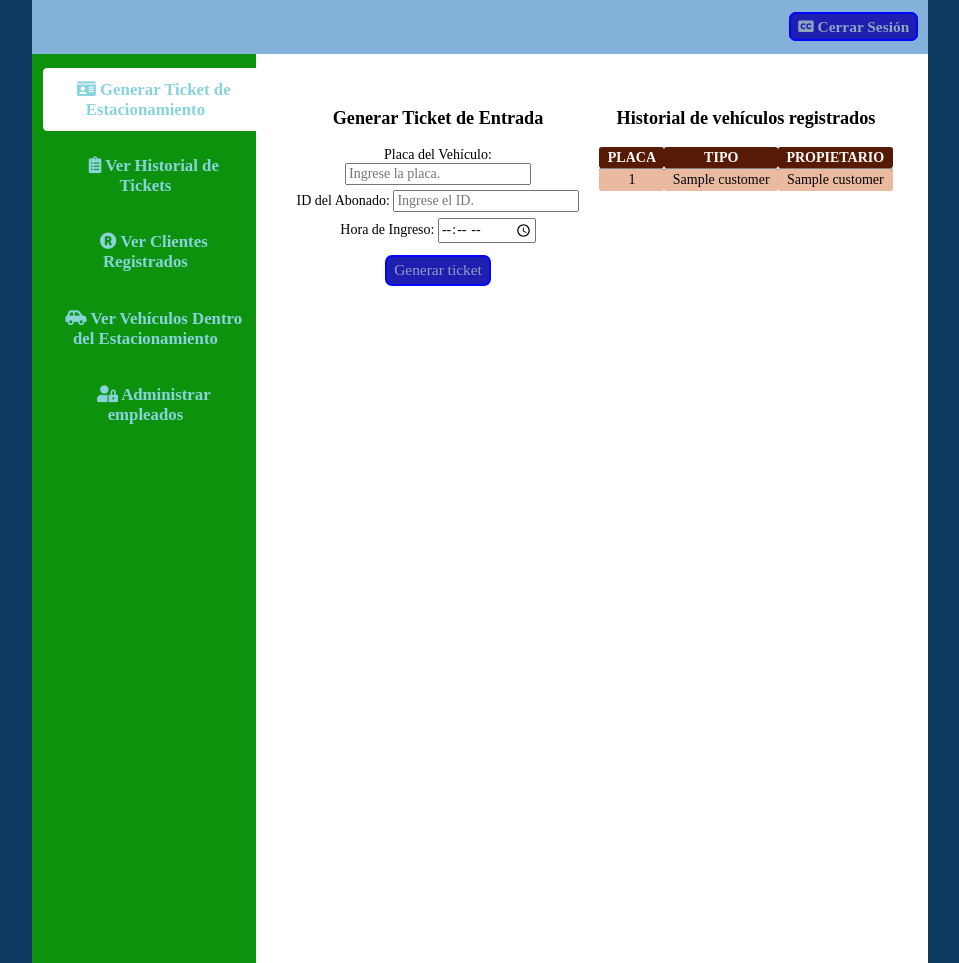
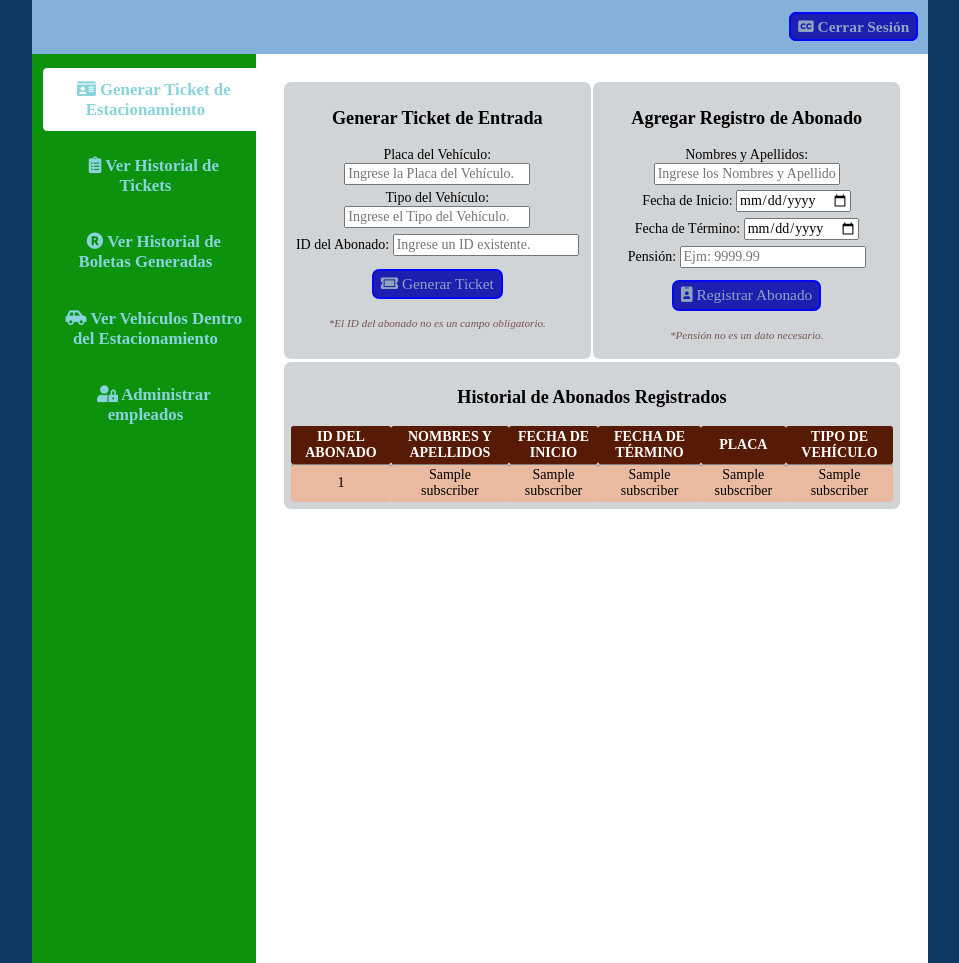
Before and after one commit to Fredy-cod/Sistema-de-control-de-servicio-de-parqueo, a Flask app: template templates/main.html in a window 1280 px wide. Shown: the part 104-1067 px from the top of the page, without its empty margins (160-1119 px from the left). Run offline with Flask 2, Linux system fonts and the light colour scheme; the template is opened without the code that fills it: most values are stand-ins (such as "Sample title", 1, 10 or a date in 2020); some libraries are stand-ins or nearby versions.

Commit message:
Avance; realizar cambios en parámetros de la conexión

```diff
--- a/app.py
+++ b/app.py
@@ -2,6 +2,8 @@
 from flask import Flask, render_template, session, redirect, request, url_for
 #from importlib_metadata import method_cache
 from lib.database import database
+from datetime import datetime
+import json
 
 #variables generales del servidor de BBDD
 kwargs= {
@@ -9,7 +11,7 @@ kwargs= {
     "port":3306,
     "user":"root",
     "password":"sanpablo2022",
-    "db_name":"parkingSystem"
+    "db_name":"parking"
     }
 
 db= database(**kwargs)
@@ -22,6 +24,7 @@ app= Flask(__name__)
 app.secret_key="sanpablo22"
 
 #Variables globales
+admin_validated=0
 join_car_abo=db.join("abonados", "vehiculos")
 
 @app.route("/")
@@ -36,54 +39,95 @@ def login():
         username= request.form.get("username")
         password= request.form.get("password")
         users= db.getRecords("nombre_usuario, contrasenha, id_playa", "playas")
-        #return render_template("main.html", customers= db.getRecords("placa, tipo, nombre_completo", join_str),
-        #                        employees= db.getConditionalRecords("doc_id, nombre_completo, telefono, concat('S/.',salario)", "empleados", "id_playa=4000")) #Eliminar para verificación
         for i in users:
             if i[1] == password and i[0] == username:
                 session["username"]= i[0]
                 session["user_id"]= int(i[2])
                 main_kwargs={
-                    "customers": db.getRecords("placa, tipo, nombre_completo", join_car_abo),
+                    "subscribers": db.getRecords("abonados.id_abonado, nombre_completo, fecha_inicio, fecha_final, placa, tipo", join_car_abo),
                     "employees": db.getConditionalRecords("doc_id, nombre_completo, telefono, concat('S/.',salario)", "empleados", f"id_playa={session['user_id']}"),
-                    "subscribers_ids": db.getRecords("id_abonado", "abonados")
+                    "subscribers_ids": db.getRecords("id_abonado", "abonados"),
+                    "boletas": db.getRecords("id_boleta, id_vehiculo, hora_ingreso, hora_salida, precio", db.join("tickets", "boletas"))
                 }
-                return render_template("main.html", admin_validated=0, **main_kwargs)
+                return render_template("main.html", admin_validated=admin_validated, **main_kwargs)
     return render_template("login.html")
-
 
 
 @app.route("/main", methods=["GET", "POST"])
 def main():
+    global admin_validated
     if not "username" in session:
         return redirect(url_for("login"))
     main_kwargs={
-            "customers": db.getRecords("placa, tipo, nombre_completo", join_car_abo),
+            "subscribers": db.getRecords("abonados.id_abonado, nombre_completo, fecha_inicio, fecha_final, placa, tipo", join_car_abo),
             "employees": db.getConditionalRecords("doc_id, nombre_completo, telefono, concat('S/.',salario)", "empleados", f"id_playa={session['user_id']}"),
-            "subscribers_ids": db.getRecords("id_abonado", "abonados")
+            "subscribers_ids": db.getRecords("id_abonado", "abonados"),
+            "boletas": db.getRecords("id_boleta, id_vehiculo, hora_ingreso, hora_salida, precio", db.join("tickets", "boletas"))
         }
     if request.method == "POST" and "username" in session:
         form_name= request.form.get("form_name")
         if form_name == "ticket_generate":
-            db.addRecord("tickets", request.form.get("car_id"), f"(null, {session['user_id']}, curdate(), curtime())")
-        elif form_name == "":
-            pass
-        elif form_name == "":
-            pass
-        elif form_name == "append_employee":
-            pass
-        elif form_name == "admin_valid":
+            car_ids= db.getRecords("placa", "vehiculos")
+            car_dates= [request.form.get("car_id"), request.form.get("car_type"), request.form.get('subscriber_id')]
+            if car_dates[2]!="":
+                db.addRecordIgnore("vehiculos", f"('{car_dates[0]}', {int(car_dates[2])}, '{car_dates[1]}')")
+            else:
+                db.addRecordIgnore("vehiculos", f"('{car_dates[0]}', null, '{car_dates[1]}')")
+            db.addRecord("tickets", f"(null, '{ car_dates[0] }', '{session['user_id']}', curdate(), curtime())")
+            db.actualization(main_kwargs, join_car_abo, session['user_id']) # Actualizacion
+            return render_template("main.html", admin_validated=admin_validated, **main_kwargs)
+        elif form_name == "generate_boleta":
+            id_ticket= request.form.get("ticket_id")
+            datas= db.getConditionalRecords("tarifa, hora_inicio", db.join("playas", "tickets"), f"id_ticket={ id_ticket }")
+            actual= str(datetime.now().time())
+            minutes= int(db.query_executor(f"TIMESTAMPDIFF(minute, time({ datas[1] }), time({ actual }))"))
+            minutes= minutes/60
+            db.addRecord("boletas", f"(null, { id_ticket }, { int(datas[0])*minutes })")
+            db.actualization(main_kwargs, join_car_abo, session['user_id']) # Actualizacion
+            return render_template("main.html", admin_validated=admin_validated, **main_kwargs)
+        elif form_name=="add_subscriber":
+            subscriber_data=[request.form.get("subs_fullname"), request.form.get("subs_init"), request.form.get("subs_end"), float(request.form.get("subs_pension"))]
+            db.addRecord("abonados", f"(null, '{subscriber_data[0]}', date({subscriber_data[1]}), date({subscriber_data[2]}), '{subscriber_data[3]}')")
+            db.actualization(main_kwargs, join_car_abo, session['user_id']) # Actualizacion
+            return render_template("main.html", admin_validated=admin_validated, **main_kwargs)
+        elif form_name == "delete_employee":
+            employee_id= int(request.form.get('employee_id'))
+            db.deleteRecords("empleados", f"id_empleado= {employee_id}")
+            db.actualization(main_kwargs, join_car_abo, session['user_id']) # Actualizacion
+            return render_template("main.html", admin_validated=1, **main_kwargs)
+        elif form_name == "append_employee": #Agregar registro a Empleados
+            employee_data= [int(request.form.get('doc_id')), request.form.get('fullname'), int(request.form.get('phone')), float(request.form.get('salary'))]
+            db.addRecord("empleados", f"({employee_data[0]}, '{employee_data[1]}', {employee_data[2]}, {employee_data[3]})")
+            db.actualization(main_kwargs, join_car_abo, session['user_id']) # Actualizacion
+            return render_template("main.html", admin_validated=admin_validated, **main_kwargs)
+        elif form_name == "admin_valid": #Validar contraseña del administrador
             if request.form.get('admin_password') == admin_key:
-                return render_template("main.html", admin_validated=1, **main_kwargs)
+                admin_validated=1
+                return render_template("main.html", admin_validated=admin_validated, **main_kwargs)
             else:
-                return render_template("main.html", admin_validated=0, **main_kwargs)
-
+                return render_template("main.html", admin_validated=admin_validated, **main_kwargs)
+        elif form_name == "delete_employee": #Eliminar un empleado de la BBDD
+            employee_id= int(request.form.get('employee_id'))
+            db.deleteRecords('empleados', f'id={int(employee_id)}')
+            db.actualization(main_kwargs, join_car_abo, session['user_id']) # Actualizacion
+            return render_template("main.html", admin_validated=admin_validated, **main_kwargs)
+        elif form_name == "modify_employee": #Modificar datos de un empleado de la BBDD
+            employee_id= int(request.form.get('employee_id'))
+            employee_data= db.getConditionalRecord('phone, salary', 'empleados', f'id_empleado={ employee_id }')
+            empl_phone= int(request.form.get('new_phone')) if request.form.get('new_phone')!="" else employee_data[0]
+            empl_salary= float(request.form.get('new_salary')) if request.form.get('new_salary')!="" else employee_data[1]
+            db.modRecords("empleados", f"salario={ empl_salary }, telefono={ empl_phone }", f"id_empleado={ employee_id }")
+            db.actualization(main_kwargs, join_car_abo, session['user_id']) # Actualizacion
+            return render_template("main.html", admin_validated=admin_validated, **main_kwargs)
     elif request.method != "POST" and "username" in session:
-        return render_template("main.html", admin_validated=0, **main_kwargs)
+        return render_template("main.html", admin_validated=admin_validated, **main_kwargs)
 
 @app.route("/logout")
 def logout():
+    global admin_validated
     if "username" in session:
         session.clear()
+        admin_validated= 0
     return redirect(url_for("init"))
 
 
--- a/static/css/layout.css
+++ b/static/css/layout.css
@@ -80,6 +80,11 @@ menu {
 .modify:hover {
     background-color: rgb(89, 170, 92);
 }
+.advertisement {
+    font-size: 0.8rem;
+    color: rgb(124, 84, 84);
+    font-style: italic;
+}
 
 a {
     background-color: transparent;
--- a/static/css/login.css
+++ b/static/css/login.css
@@ -18,7 +18,7 @@ image {
     margin: auto auto;
     border-radius: 4.5rem 1rem;
     background-color: rgba(255, 255, 255, 0.3);
-    text-align: left;
+    text-align: center;
 }
 
 label {
--- a/static/css/main.css
+++ b/static/css/main.css
@@ -63,15 +63,25 @@ input {
 #content1 {
     display: grid;
     grid-template-columns: 1fr 1fr;
-    grid-template-areas: "create_ticket cars_table";
+    grid-template-rows: auto auto;
+    grid-template-areas: "create_ticket add_subscriber"
+                         "cars_table cars_table";
+    grid-gap: 0.2rem;
 }
 #create_ticket {
     grid-area: create_ticket;
-    padding: 0.5rem;
 }
 #cars_table {
     grid-area: cars_table;
+}
+#add_subscriber {
+    grid-area: add_subscriber;
+}
+
+section {
+    background-color: rgba(68, 80, 91, 0.243);
     padding: 0.5rem;
+    border-radius: 0.5rem;
 }
 
 /*Configuración 2*/
@@ -93,11 +103,25 @@ input {
 }
 #append_employee_form {
     background-color: rgba(83, 108, 130, 0.519);
+    margin-top: 1.5rem;
     margin-left: auto;
     margin-right: auto;
     padding: 1rem;
-    border-radius: 0.2rem;
+    border-radius: 0.3rem;
+}
+#employees_table {
+    margin-top: 1rem;
 }
 .blocked_admin_buttons {
     text-decoration:line-through;
 }
+.employee_buttons {
+    display:inline-flex;
+}
+#empl_mod_data {
+    background-color: rgba(18, 111, 193, 0.652);
+    border-radius: 0.3rem;
+    margin-top: 0.5rem;
+    margin-bottom: 0.5rem;
+    padding: 1rem;
+}
--- a/static/js/main.js
+++ b/static/js/main.js
@@ -83,3 +83,32 @@ function enabled_admin_buttons(enabled){
         }
     }
 };
+
+function view_mod_data(name, index){
+    div= document.getElementById('empl_mod_data');
+    p= document.getElementById('empl_data')
+    if (div.style.display== 'none'){
+        div.style.display='block';
+        empl_data.innerHTML= 'Modificar Datos del Empleado: '+name;
+        document.getElementById('employee_id').value= index;
+    }
+    else {
+        div.style.display='none';
+    }
+}
+
+function sub_id_validate(list){
+    list= list.split(',), (');
+    subscriber_id= document.getElementById('subscriber_id');
+    button= document.getElementById('ticket_gen');
+    str_id= String(subscriber_id.value);
+    console.log(subscriber_id.value);
+    for (let i=0; i<list.length; i++){
+        if ( (list[i].includes(str_id) && str_id.length==4) || subscriber_id.value==''){
+            console.log(list[i]);
+            button.disabled= false;
+            return;
+        }
+        button.disabled= true;
+    }
+}
--- a/templates/login.html
+++ b/templates/login.html
@@ -9,11 +9,6 @@
     <form id="login_form" action="{{ url_for('login') }}" method='post' ><b>
         <label><i class="fa fa-user"></i> Nombre de usuario<br><input type="text" name="username" required placeholder="Escriba aquí el nombre de usuario" /></label><br>
         <label><i class="fa fa-key"></i> Contraseña de usuario<br><input type="password" name="password" required placeholder="Escriba aquí la contraseña" /></label><br>
-        <label><i class="fa fa-user-lock"></i> Seleccione el tipo de <b>Usuario</b></label><br>
-        <input type="radio" id="employee" name="user_type" value="employee" checked>
-        <label for="employee">Empleado</label>
-        <input type="radio" id="admin" name="user_type" value="admin">
-        <label for="admin">Administrador</label>
         <section id="buttonContainer" style="text-align: center; grid-area: button;"><button type="submit" id="submit" class="button"><i class="fas fa-file-export"></i> Enviar Formulario</button></section>
     </form>
 </div>
--- a/templates/main.html
+++ b/templates/main.html
@@ -17,7 +17,7 @@
         <li id="aside_menu">
             <ul id="option1" class="sel_option"><a href="#"><i class="fa fa-id-card"></i> Generar Ticket de Estacionamiento</a></ul>
             <ul id="option2" class="sel_option"><a href="#"><i class="fa fa-clipboard-list"></i> Ver Historial de Tickets</a></ul>
-            <ul id="option3" class="sel_option"><a href="#"><i class="fa fa-registered"></i> Ver Clientes Registrados</a></ul>
+            <ul id="option3" class="sel_option"><a href="#"><i class="fa fa-registered"></i> Ver Historial de Boletas Generadas</a></ul>
             <ul id="option4" class="sel_option"><a href="#"><i class="fa fa-car-side"></i> Ver Vehículos Dentro del Estacionamiento</a></ul>
             <ul id="option5" class="sel_option"><a href="#"><i class="fa fa-user-lock"></i> Administrar empleados</a></ul>
         </li>
@@ -29,31 +29,54 @@
                 <form action="{{ url_for('main') }}" method="post">
                     <input type="hidden" name="form_name" value="ticket_generate">
                     <label for="car_id">Placa del Vehículo: </label>
-                    <input type="text" name="car_id" id="car_id" placeholder="Ingrese la placa."><br>
-                    <label for="customer_id">ID del Abonado: </label>
-                    <input type="text" name="customer_id" id="customer_id" placeholder="Ingrese el ID."><br>
-                    <label for="in_hour">Hora de Ingreso: </label>
-                    <input type="time" name="in_hour" id="in_hour" required><br>
-                    <input type="submit" value="Generar ticket" class="button">
+                    <input type="text" name="car_id" id="car_id" placeholder="Ingrese la Placa del Vehículo." required><br>
+                    <label for="car_type">Tipo del Vehículo: </label>
+                    <input type="text" name="car_type" id="car_type" placeholder="Ingrese el Tipo del Vehículo." required><br>
+                    <label for="subscriber_id">ID del Abonado: </label>
+                    <input type="number" name="subscriber_id" id="subscriber_id" onkeyup="sub_id_validate('{{ subscribers_ids }}')" placeholder="Ingrese un ID existente."><br>
+                    <button type="submit" class="button" id="ticket_gen"><i class="fas fa-ticket-alt"></i> Generar Ticket</button>
+                    <p class="advertisement">*El ID del abonado no es un campo obligatorio.</p>
+                </form>
+            </section>
+            <section id="add_subscriber">
+                <p class="subtitle">Agregar Registro de Abonado</p>
+                <form action="{{ url_for('main') }}" method="post">
+                    <input type="hidden" name="form_name" value="add_subscriber">
+                    <label for="subs_fullname">Nombres y Apellidos: </label>
+                    <input type="text" name="subs_fullname" id="subs_fullname" placeholder="Ingrese los Nombres y Apellidos." required><br>
+                    <label for="subs_init">Fecha de Inicio: </label>
+                    <input type="date" name="subs_init" id="subs_init" placeholder="Ingrese la Fecha de Inicio." required><br>
+                    <label for="subs_end">Fecha de Término: </label>
+                    <input type="date" name="subs_end" id="subs_end" placeholder="Ingrese la Fecha de Término." required><br>
+                    <label for="subs_pension">Pensión: </label>
+                    <input type="number" name="subs_pension" id="subs_pension" placeholder="Ejm: 9999.99"><br>
+                    <button type="submit" class="button"><i class="fas fa-id-badge"></i> Registrar Abonado</button>
+                    <p class="advertisement">*Pensión no es un dato necesario.</p>
                 </form>
             </section>
             <section id="cars_table">
-                <p class="subtitle">Historial de vehículos registrados</p>
+                <p class="subtitle">Historial de Abonados Registrados</p>
                 <table>
                     <tr>
+                        <th>ID DEL ABONADO</th>
+                        <th>NOMBRES Y APELLIDOS</th>
+                        <th>FECHA DE INICIO</th>
+                        <th>FECHA DE TÉRMINO</th>
                         <th>PLACA</th>
-                        <th>TIPO</th>
-                        <th>PROPIETARIO</th>
+                        <th>TIPO DE VEHÍCULO</th>
                     </tr>
-                    {% for i in customers %}
+                    {% for i in subscribers %}
                         <tr>
                             <td>{{ i[0] }}</td>
                             <td>{{ i[1] }}</td>
                             <td>{{ i[2] }}</td>
+                            <td>{{ i[3] }}</td>
+                            <td>{{ i[4] }}</td>
+                            <td>{{ i[5] }}</td>
                         </tr>
                     {% endfor %}
                 </table>
-                {% if customers|count == 0 %}
+                {% if subscribers|count == 0 %}
                     <th>
                         <b>Sin datos registrados.</b>
                     </th>
@@ -64,7 +87,35 @@
             content2
         </div>
         <div id="content3" class="main_contents">
-            content3
+            <section id="tickets_quantity">
+                <p class="subtitle">Historial de Boletas Generadas</p>
+                <h4>Cantidad: {{ boletas|count }}</h4>
+            </section>
+            <section id="tickets_table">
+                <table>
+                    <tr>
+                        <th>ID BOLETA</th>
+                        <th>PLACA</th>
+                        <th>HORA DE INGRESO</th>
+                        <th>HORA DE SALIDA</th>
+                        <th>PRECIO</th>
+                    </tr>
+                    {% for i in boletas %}
+                        <tr>
+                            <td>{{ i[0] }}</td>
+                            <td>{{ i[1] }}</td>
+                            <td>{{ i[2] }}</td>
+                            <td>{{ i[3] }}</td>
+                            <td>{{ i[4] }}</td>
+                        </tr>
+                    {% endfor %}
+                </table>
+                {% if boletas|count == 0 %}
+                    <th>
+                        <b>Sin datos registrados.</b>
+                    </th>
+                {% endif %}
+            </section>
         </div>
         <div id="content4" class="main_contents">
             content4
@@ -78,8 +129,8 @@
                     <button type="submit" class="button"><i class="fas fa-unlock"></i> Validar Contraseña</button>
                 </form>
             </section>
-            <section id="admin_validated" style="display: none;">
-                <button class="button modify" onclick="this.style.display='none'">Administrador Validado <i class="fas fa-times"></i></button>
+            <section id="admin_validated" style="display: none;" onclick="this.style.display='none'">
+                <button class="button modify">Administrador Validado <i class="fas fa-times"></i></button>
             </section>
             <section id="append_employee_form">
                 <form action="{{ url_for('main') }}" method="post">
@@ -92,7 +143,7 @@
                     <label for="phone">Ingrese el N° del Teléfono:</label>
                     <input type="number" id="phone" name="phone" placeholder="Ingrese el teléfono" required><br>
                     <label for="salary">Ingrese su Salario:</label>
-                    <input type="number" id="salary" name="salary" placeholder="Ejm: 999.99" required><br>
+                    <input type="number" id="salary" name="salary" placeholder="Ejm: 9999.99" required><br>
                     <button type="submit" class="button blocked_admin_buttons" disabled="true"><i class="fas fa-unlock"></i> Registrar Empleado</button>
                 </form>
             </section>
@@ -112,8 +163,13 @@
                             <td>{{ employees[index][1] }}</td>
                             <td>{{ employees[index][2] }}</td>
                             <td>{{ employees[index][3] }}</td>
-                            <td><button class="button delete blocked_admin_buttons" id="del_empl{{ index }}" disabled="true"><i class="fas fa-user-slash"></i> DEL</button>
-                                <button class="button modify blocked_admin_buttons" id="edit_empl{{ index }}" disabled="true"><i class="fas fa-user-edit"></i> MOD</button>
+                            <td class="employee_buttons"><form action="{{ url_for('main') }}" method="post">
+                                <input type="hidden" name="form_name" value="delete_employee">
+                                <input type="hidden" name="employee_id" value="{{ employees[index][0] }}">
+                                <button class="button delete blocked_admin_buttons" type="submit" disabled="true"><i class="fas fa-user-edit"></i> DEL</button>
+                            </form>
+                            <button class="button modify blocked_admin_buttons" id="edit_empl{{ index }}" onclick="view_mod_data('{{ employees[index][1] }}','{{ employees[index][0] }}')" disabled="true"><i class="fas fa-user-edit"></i> MOD</button>
+                            </td>
                         </tr>
                     {% endfor %}
                 </table>
@@ -123,6 +179,20 @@
                     </th>
                 {% endif %}
             </section>
+            <section id="empl_mod_data" style="display: none;">
+                <p class="subtitle" id="empl_data"></p>
+                <form action="{{ url_for('main') }}" method="post">
+                    <input type="hidden" name="form_name" value="modify_employee">
+                    <input type="hidden" name="employee_id" id="employee_id" value="">
+                    <label for="phone">Ingrese el Nuevo Teléfono del Empleado: </label>
+                    <input type="number" name="new_phone" id="new_phone" placeholder="Ingrese el N° Teléfono"><br>
+                    <label for="salary">Ingrese el Nuevo Salario del Empleado:</label>
+                    <input type="number" name="new_salary" id="new_salary" placeholder="Ejm: 9999.99"><br>
+                    <button class="button modify blocked_admin_buttons" type="submit"><i class="fa fa-user-pen"></i> Modificar Datos</button>
+                    <p class="advertisement">*Los campos que no son rellenados no serán cambiados.</p>
+                    <p class="advertisement">*Los campos <b>Documento de Identidad</b> y <b>Nombres y Apellidos</b> son INMUTABLES.</p>
+                </form>
+            </section>
         </div>
     </div>
 </div>
```
Also changed, not shown: lib/database.py (+58 -7 lines).
